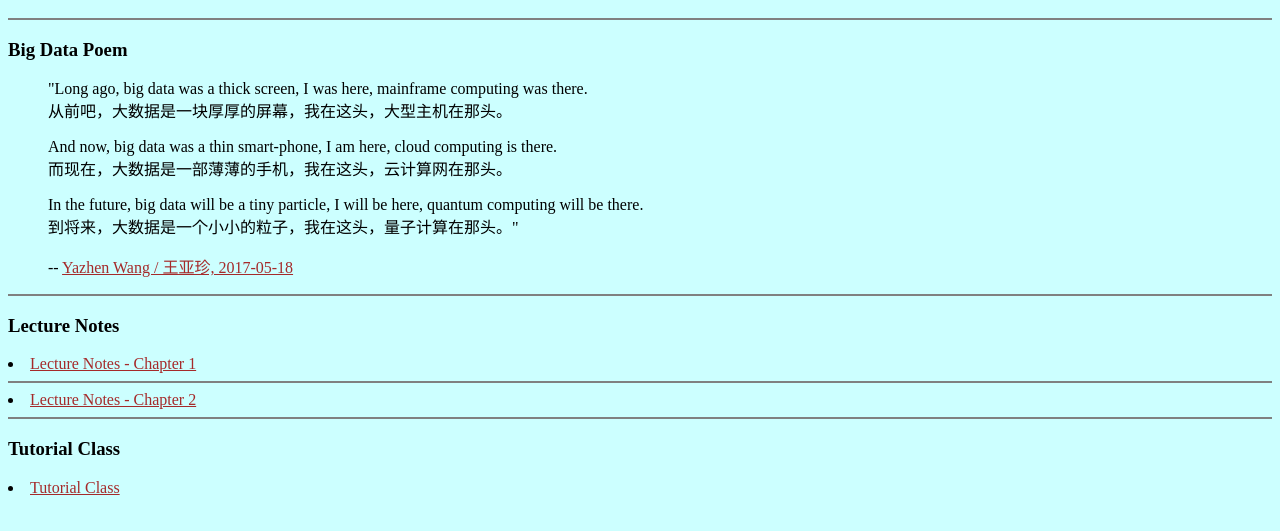
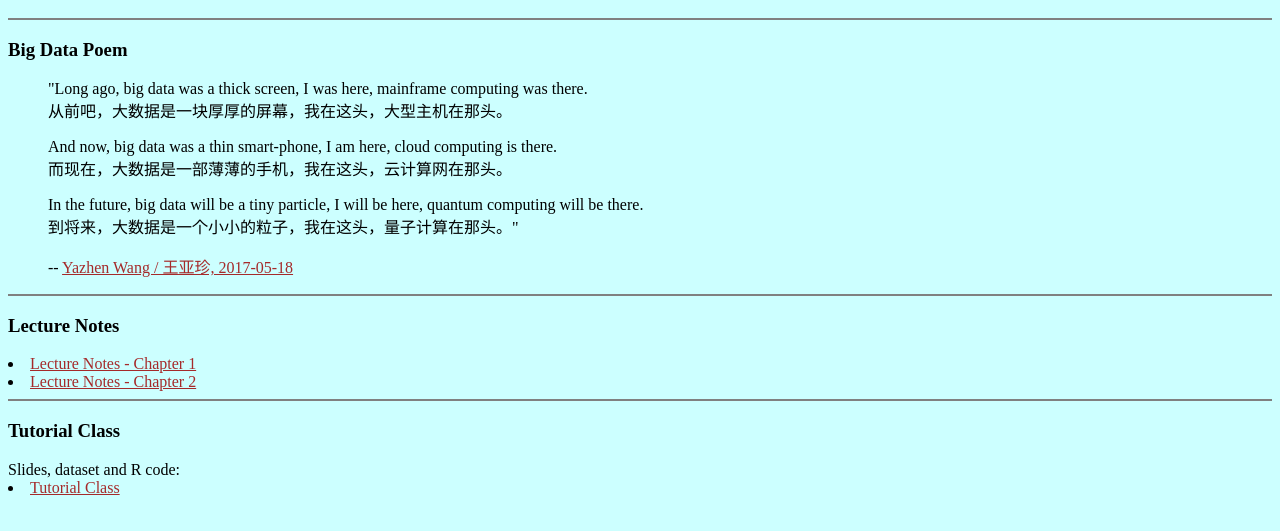
Before and after one commit to CarltonChen/LPSS2018_MY201, a plain HTML site: page index.html in a window 1280 px wide. Shown: the part 95-626 px from the top of the page. Drawn offline with Linux system fonts and the light colour scheme.

Commit message:
Update index.html

```diff
--- a/index.html
+++ b/index.html
@@ -36,11 +36,11 @@
 
     <h3> Lecture Notes </h3>
     </li><li><a href="https://github.com/CarltonChen/LPSS2019_MY201/raw/master/chap1.zip" download>Lecture Notes - Chapter 1</a>
-    <hr noshade="noshade" />
     </li><li><a href="https://github.com/CarltonChen/LPSS2019_MY201/raw/master/chap2.zip" download>Lecture Notes - Chapter 2</a>
     <hr noshade="noshade" />
 
     <h3> Tutorial Class </h3>
+    Slides, dataset and R code:
     </li><li><a href="https://github.com/CarltonChen/LPSS2019_MY201/raw/master/tutorial_class.zip" download>Tutorial Class</a>
 
 </body>
```
